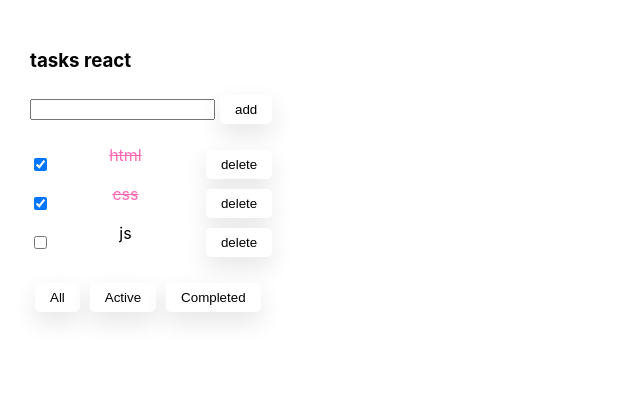
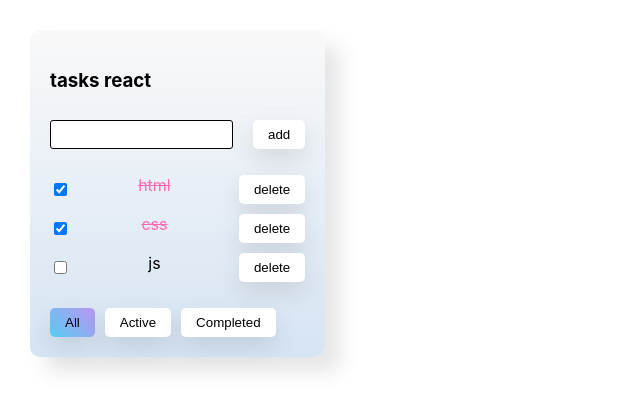
Before and after one commit to splinshady/todoList, a React (Create React App) app: page / in a window 1280 px wide. Shown: the top 410 px of the page, without its empty margins (0-640 px from the left). Built offline with nearby package versions, Linux system fonts and the light colour scheme.

Commit message:
style: style TodoList

```diff
--- a/src/App.tsx
+++ b/src/App.tsx
@@ -53,6 +53,7 @@ function App() {
                       changeFilter={changeFilter}
                       addTask={addTask}
                       changeTaskStatus={changeTaskStatus}
+                      filter={filter}
             />
         </div>
     );
--- a/src/conponents/button/Button.module.css
+++ b/src/conponents/button/Button.module.css
@@ -3,7 +3,6 @@
     border: 0;
     border-radius: 5px;
     padding: 7px 15px;
-    margin: 5px;
     box-shadow: 0 10px 25px rgba(0,0,0,0.1);
     background: white;
     position: relative;
@@ -33,3 +32,7 @@
 .button:hover::after {
     opacity: 0.7;
 }
+
+.button_active {
+    background: linear-gradient(45deg, #56CCF2, #bb95f1);
+}
--- a/src/conponents/button/Button.tsx
+++ b/src/conponents/button/Button.tsx
@@ -4,11 +4,12 @@ import style from "./Button.module.css";
 type ButtonPropsType = {
     callback: (event:any) => void,
     title: string,
+    active?: boolean,
 }
 
-const Button: React.FC<ButtonPropsType> = ({callback, title}) => {
+const Button: React.FC<ButtonPropsType> = ({callback, title, active}) => {
     return (
-        <button className={style.button} onClick={callback}>{title}</button>
+        <button className={`${active ? style.button_active : ''} ${style.button}`} onClick={callback}>{title}</button>
     );
 };
 
--- a/src/conponents/todoList/TodoList.module.css
+++ b/src/conponents/todoList/TodoList.module.css
@@ -1,6 +1,11 @@
 .todo_List {
     display: flex;
     flex-direction: column;
+    gap: 10px;
+    padding: 20px;
+    border-radius: 10px;
+    background: linear-gradient(to bottom, rgba(136, 136, 136, 0.05), #d6e4f3);
+    box-shadow: 15px 15px 20px rgba(0,0,0,0.1), -15px -15px 20px #fff;
 }
 
 .task_list {
@@ -8,6 +13,7 @@
     flex-direction: column;
     list-style: none;
     padding: 0;
+    gap: 10px;
 }
 
 .scale {
@@ -23,3 +29,41 @@
     text-decoration: line-through;
     color: hotpink;
 }
+
+.input_container {
+    display: flex;
+    align-items: center;
+    position: relative;
+    gap: 20px;
+}
+
+.input_style {
+    width: 100%;
+    height: 100%;
+    outline: none;
+    box-sizing: border-box;
+    border: 1px solid black;
+    border-radius: 3px;
+}
+
+.input_message_error {
+    position: absolute;
+    left: 10px;
+    top: -7px;
+    color: red;
+    font-size: 0.7em;
+    background: linear-gradient(to bottom, #eff7ff, #fff);
+    border-left: 1px solid red;
+    border-right: 1px solid red;
+    border-radius: 2px;
+    padding: 0 5px;
+}
+
+.input_error {
+    border: 1px solid red;
+}
+
+.filter_container {
+    display: flex;
+    gap: 10px;
+}
--- a/src/conponents/todoList/TodoList.tsx
+++ b/src/conponents/todoList/TodoList.tsx
@@ -16,6 +16,7 @@ type TodoListPropsType = {
     changeFilter: (filter: TaskFilterType) => void,
     addTask: (inputValue: string) => void,
     changeTaskStatus: (taskID: string, isDone: boolean) => void
+    filter: TaskFilterType
 }
 
 const TodoList: React.FC<TodoListPropsType> = (props) => {
@@ -49,15 +50,24 @@ const TodoList: React.FC<TodoListPropsType> = (props) => {
             props.removeTask(id)
         }, 500)
     }
+    const inputStyle = `${style.input_style} ${inputError ? style.input_error : ''}`
 
     return (
         <div className={style.todo_List}>
             <h3>{props.title}</h3>
-            <div>
-                {inputError && <span>error</span>}
-                <input type={"text"} onKeyDown={pressEnterHandler} onChange={inputChangeHandler} value={inputValue}/>
+
+            <div className={style.input_container}>
+                {inputError && <span className={style.input_message_error}>incorrect task name</span>}
+                <input
+                    className={inputStyle}
+                    type={"text"}
+                    onKeyDown={pressEnterHandler}
+                    onChange={inputChangeHandler}
+                    value={inputValue}
+                />
                 <Button callback={addTask} title={'add'}/>
             </div>
+
             <ul className={style.task_list}>
                 {props.tasks.map((item) => {
                     return (
@@ -66,17 +76,32 @@ const TodoList: React.FC<TodoListPropsType> = (props) => {
                                    checked={item.isDone}
                                    onChange={event => props.changeTaskStatus(item.id, event.currentTarget.checked)}/>
                             <span className={item.isDone ? style.task_item_checked : ''}>{item.title}</span>
-                            <Button callback={() => {
-                                removeTask(item.id)
-                            }} title={'delete'}/>
+                            <Button
+                                callback={() => {
+                                    removeTask(item.id)
+                                }} title={'delete'}/>
                         </li>
                     )
                 })}
             </ul>
-            <div>
-                <Button callback={setFilerCreator('all')} title={'All'}/>
-                <Button callback={setFilerCreator('active')} title={'Active'}/>
-                <Button callback={setFilerCreator('completed')} title={'Completed'}/>
+            <div className={style.filter_container}>
+                <Button
+                    callback={setFilerCreator('all')}
+                    title={'All'}
+                    active={props.filter === 'all'}
+                />
+
+                <Button
+                    callback={setFilerCreator('active')}
+                    title={'Active'}
+                    active={props.filter === 'active'}
+                />
+                <Button
+                    callback={setFilerCreator('completed')}
+                    title={'Completed'}
+                    active={props.filter === 'completed'}
+                />
+
             </div>
         </div>
     );
```
